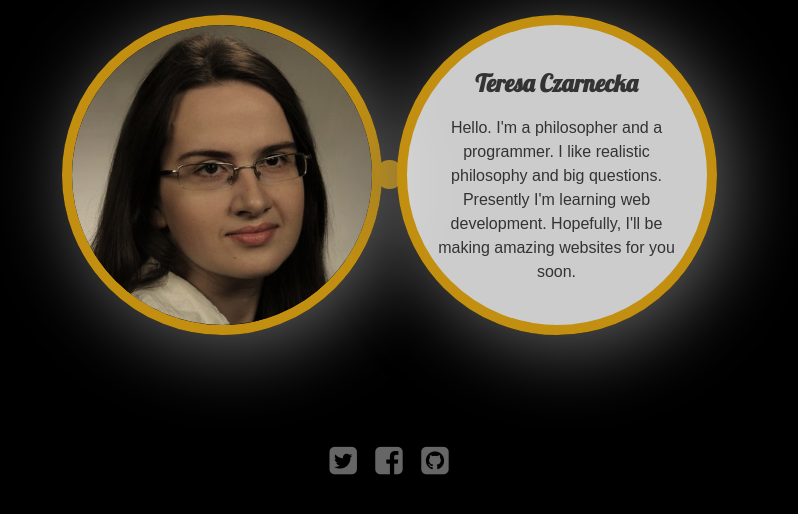
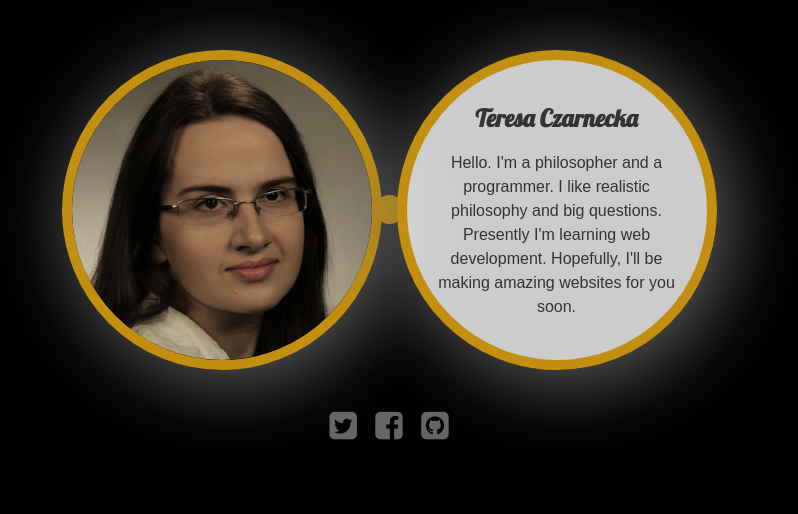
Before and after one commit to TeresaCza/profile, a plain HTML site: page index.html in a window 1280 px wide. Shown: the whole page, without its empty margins (251-1049 px from the left). Drawn offline with Linux system fonts and the light colour scheme.

Commit message:
Modify links margin

```diff
--- a/styles.css
+++ b/styles.css
@@ -135,7 +135,4 @@ h1 {
     width: 750px;
   }
 
-  .links {
-    margin-top: 70px;
-  }
 }
```
